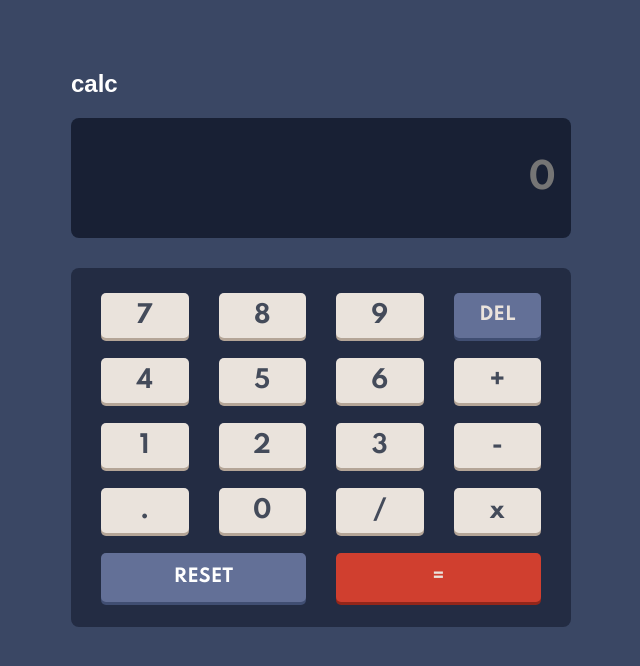
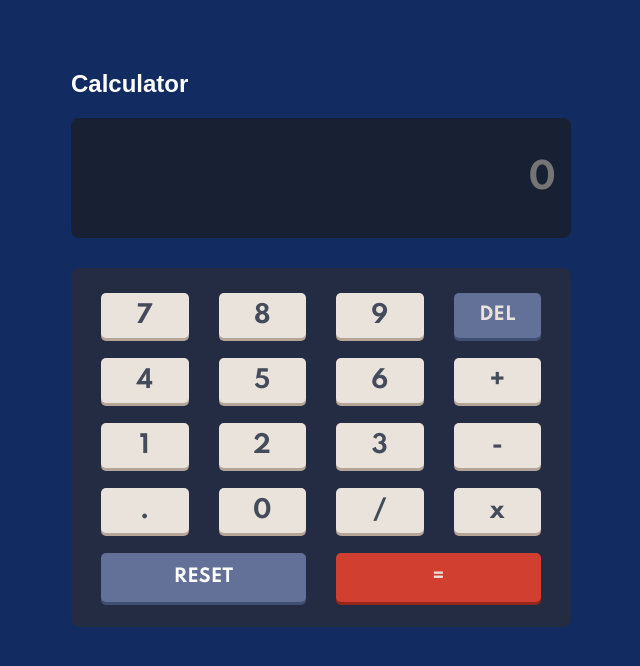
Before and after one commit to Muntasir2001/calculator, a React (Create React App) app: page / in a window 1280 px wide. Shown: the top 666 px of the page, without its empty margins (319-959 px from the left). Built offline with nearby package versions, Linux system fonts and the light colour scheme.

Commit message:
changed some stuff ie color and title

```diff
--- a/src/App.scss
+++ b/src/App.scss
@@ -1,5 +1,5 @@
 .home {
-	background-color: #3a4764;
+	background-color: #122b61;
 	// display: flex;
 	// justify-content: center;
 	// align-items: center;
--- a/src/components/Title.js
+++ b/src/components/Title.js
@@ -13,7 +13,7 @@ const Title = () => {
 
 	return (
 		<>
-			<h2 className={style.title}>calc</h2>
+			<h2 className={style.title}>Calculator</h2>
 		</>
 	);
 };
```
Also changed, not shown: src/components/Error.js (line endings or trailing spaces), src/components/Numpad.js (line endings or trailing spaces).
